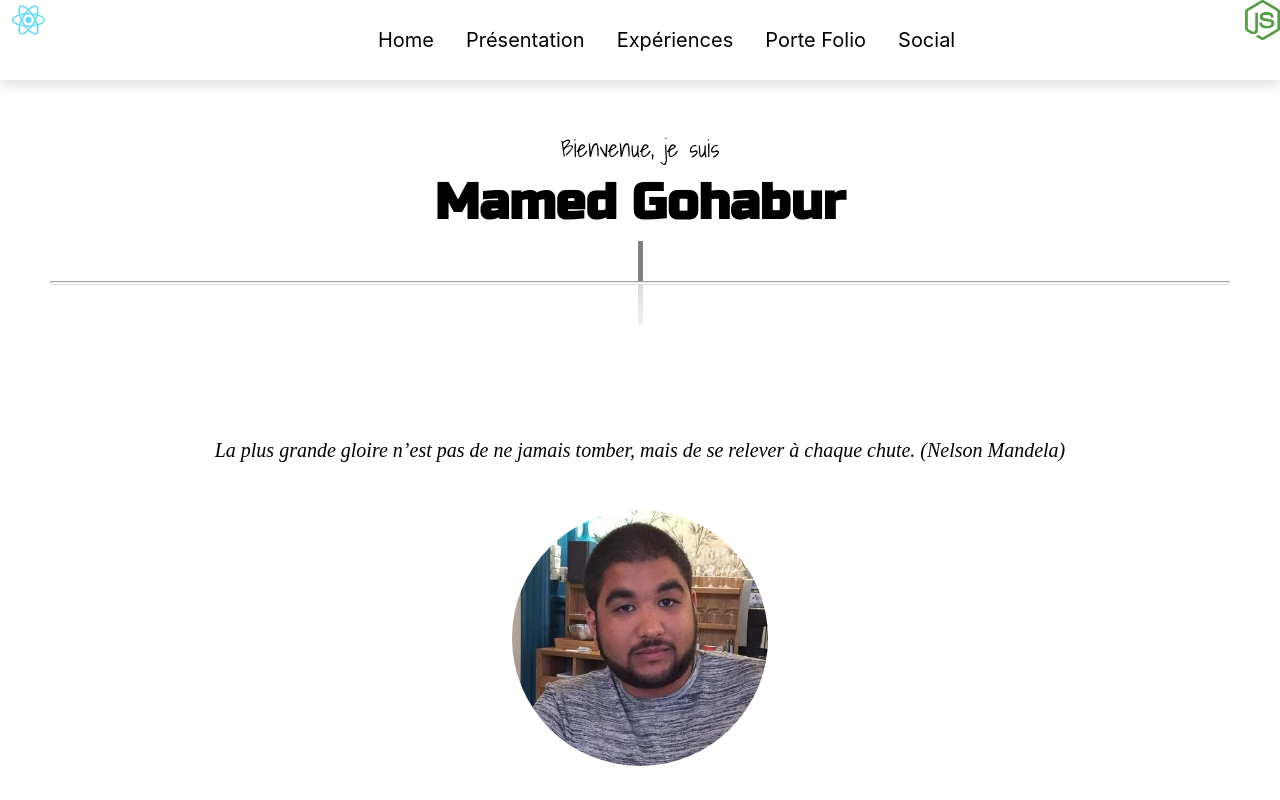
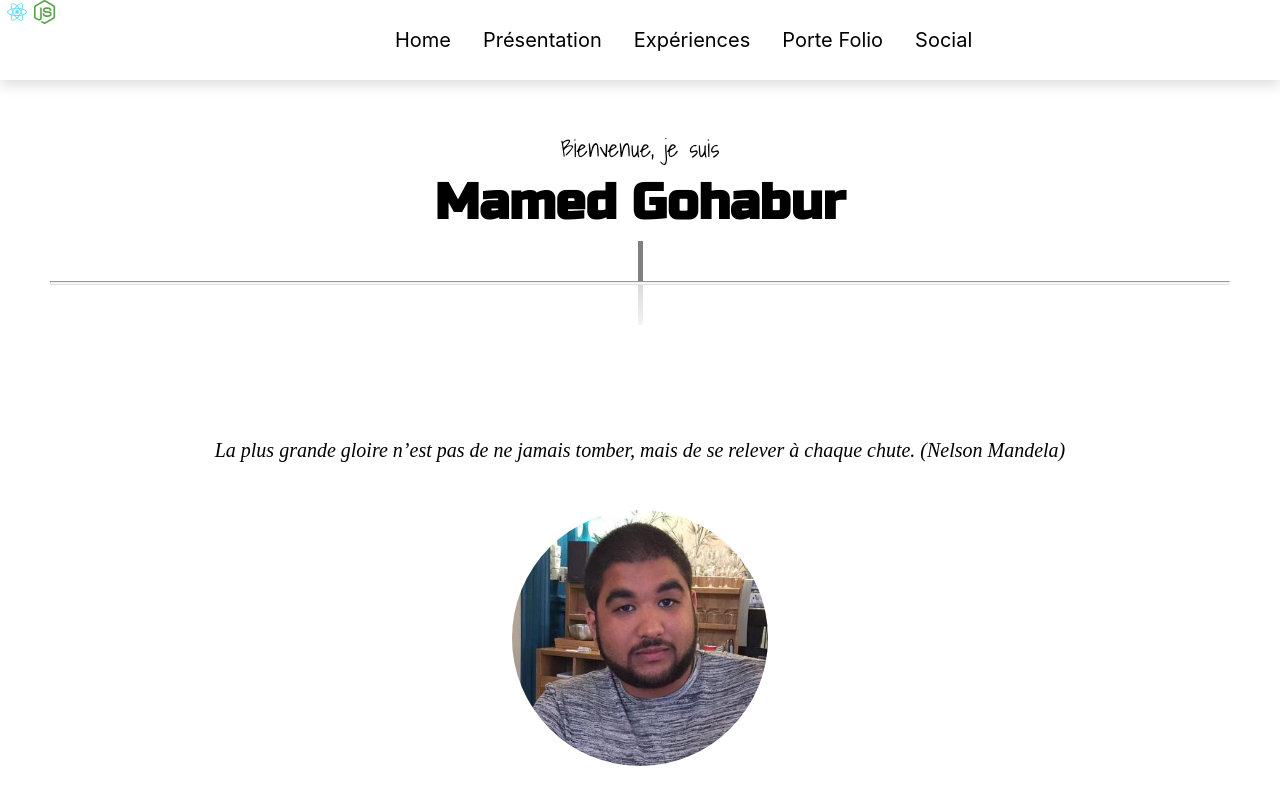
Before and after one commit to Mamednoor/portfolio, a React (Create React App) app: page / in a window 1280 px wide. Shown: the top 800 px of the page. Built offline with nearby package versions, Linux system fonts and the light colour scheme.

Commit message:
petite modification

```diff
--- a/src/components/shared/NavLink.js
+++ b/src/components/shared/NavLink.js
@@ -15,8 +15,9 @@ const spin = keyframes`
     }
 `;
 const Logo = styled.img`
+
   animation: ${spin} infinite 5s linear;
-  height: 5vh;
+  height: 3vh;
   grid-area: 1/1/2/2;
 `;
 
@@ -29,6 +30,7 @@ class NavLink extends Component {
     return (
       <nav className="nav" id="navbar">
         <Logo src={logoReact} alt="logo" />
+        <Logo src={logoNodejs} alt="logo" />
         <div className="nav-content">
           <ul className="nav-items">
             <li className="nav-item">
@@ -58,7 +60,7 @@ class NavLink extends Component {
             </li>
           </ul>
         </div>
-        <Logo src={logoNodejs} alt="logo" />
+
       </nav>
     );
   }
```
